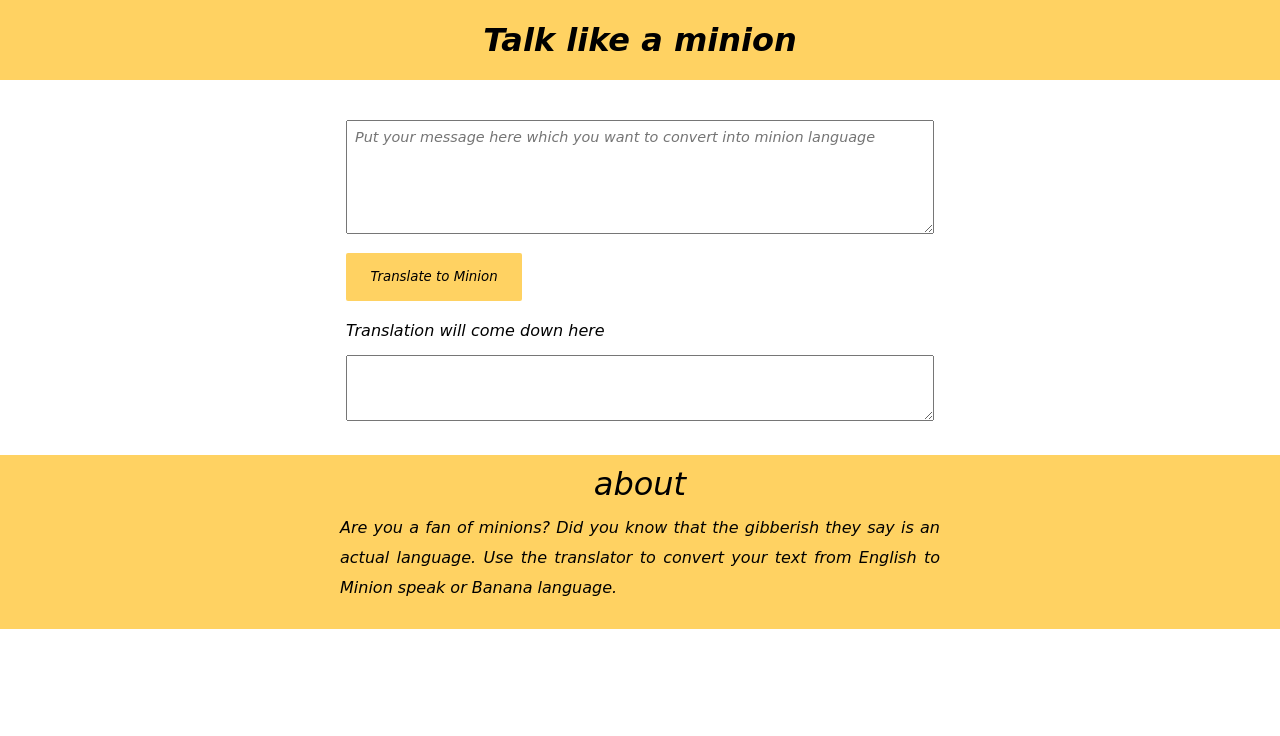
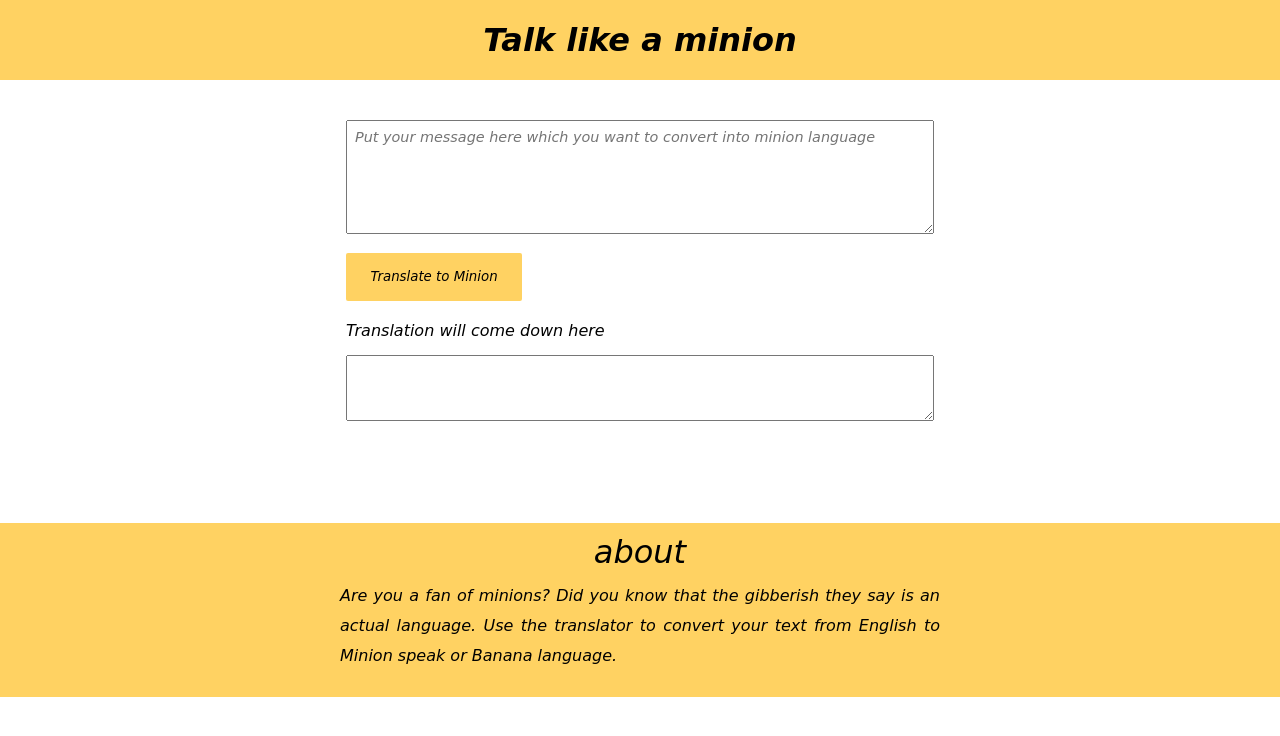
Before and after one commit to rawatmrityunjay/Minion-Talk, a plain HTML site: page index.html in a window 1280 px wide. Drawn offline with Linux system fonts and the light colour scheme.

Commit message:
first commit

```diff
--- a/styles.css
+++ b/styles.css
@@ -90,7 +90,7 @@ body{
 
     height: 10.9rem;
     background-color: rgb(255, 210, 98);
-    margin-top: 30px;
+    margin-top: 98px;
 
 }
 
```
